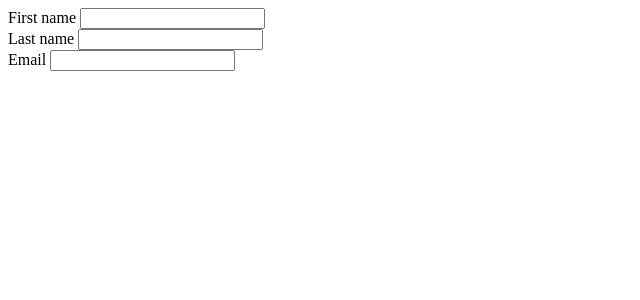
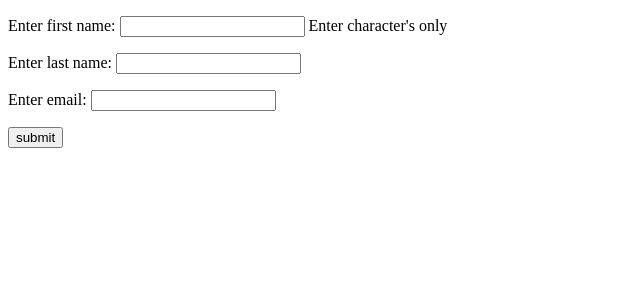
Before and after one commit to akashdhingra/jobapp, a Django app: page /subscribe/ in a window 1280 px wide. Shown: the top 300 px of the page, without its empty margins (0-640 px from the left). Run offline with Django 4.2, Linux system fonts and the light colour scheme; parts of the project's set-up code (start-up, migrations or seed data) failed here and were passed over.

Commit message:
customization in modelforms

```diff
--- a/subscribe/forms.py
+++ b/subscribe/forms.py
@@ -1,11 +1,24 @@
 from django import forms
 
 from subscribe.models import Subscribe
+from django.utils.translation import gettext_lazy as _
 
 class SubscribeForm(forms.ModelForm):
     class Meta:
         model=Subscribe
         fields='__all__'
+        # exclude=('first_name',)
+        labels={
+            'first_name':_('Enter first name'),
+            'last_name':_('Enter last name'),
+            'email':_('Enter email'),
+        }
+        help_texts = {'first_name':_('Enter character\'s only')}
+        error_messages={
+            'first_name':{
+                'required':_('You cannot move forward without first name')
+            }
+        }
 
 
 # def validate_comma(value):
--- a/subscribe/templates/subscribe/subscribe.html
+++ b/subscribe/templates/subscribe/subscribe.html
@@ -9,15 +9,16 @@
     <body>
         <form method="POST">
             {% csrf_token %}
+            {{form.as_p}}
 
-            {% for field in form %}
+            {% comment %} {% for field in form %}
             <div class="subscribe field">
                 {{field.errors}}
                 <label for="{{field.id_for_label}}">
                     {{field.label}} </label>
                 {{field}}
             </div>
-            {% endfor %}
+            {% endfor %} {% endcomment %}
 
             {% comment %} {% for field in form %}
             <div class="subscribe field">
@@ -59,8 +60,8 @@
             <br>
             <label for="email">Email</label>
             <input type="email" id="email" name="email" placeholder="Your Email" required>
-            <br>
-            <input type="submit" value="submit"> {% endcomment %}
+            <br>{% endcomment %}
+            <input type="submit" value="submit">
         </form>
     </body>
 </html>
--- a/subscribe/views.py
+++ b/subscribe/views.py
@@ -10,14 +10,15 @@ def subscribe(request):
     if request.POST:
         subscribe_form = SubscribeForm(request.POST)
         if subscribe_form.is_valid():
-            print("Valid form")
-            print(subscribe_form.cleaned_data)
-            email = subscribe_form.cleaned_data['email']
-            first_name = subscribe_form.cleaned_data['first_name']
-            last_name = subscribe_form.cleaned_data['last_name']
-            print(email)
-            subscribe = Subscribe(first_name=first_name,last_name=last_name,email=email)
-            subscribe.save()
+            subscribe_form.save()
+            # print("Valid form")
+            # print(subscribe_form.cleaned_data)
+            # email = subscribe_form.cleaned_data['email']
+            # first_name = subscribe_form.cleaned_data['first_name']
+            # last_name = subscribe_form.cleaned_data['last_name']
+            # print(email)
+            # subscribe = Subscribe(first_name=first_name,last_name=last_name,email=email)
+            # subscribe.save()
             return redirect(reverse('thank_you'))
 
     context={"form" : subscribe_form , "email_error_empty":email_error_empty}
```
Also changed, not shown: db.sqlite3.
